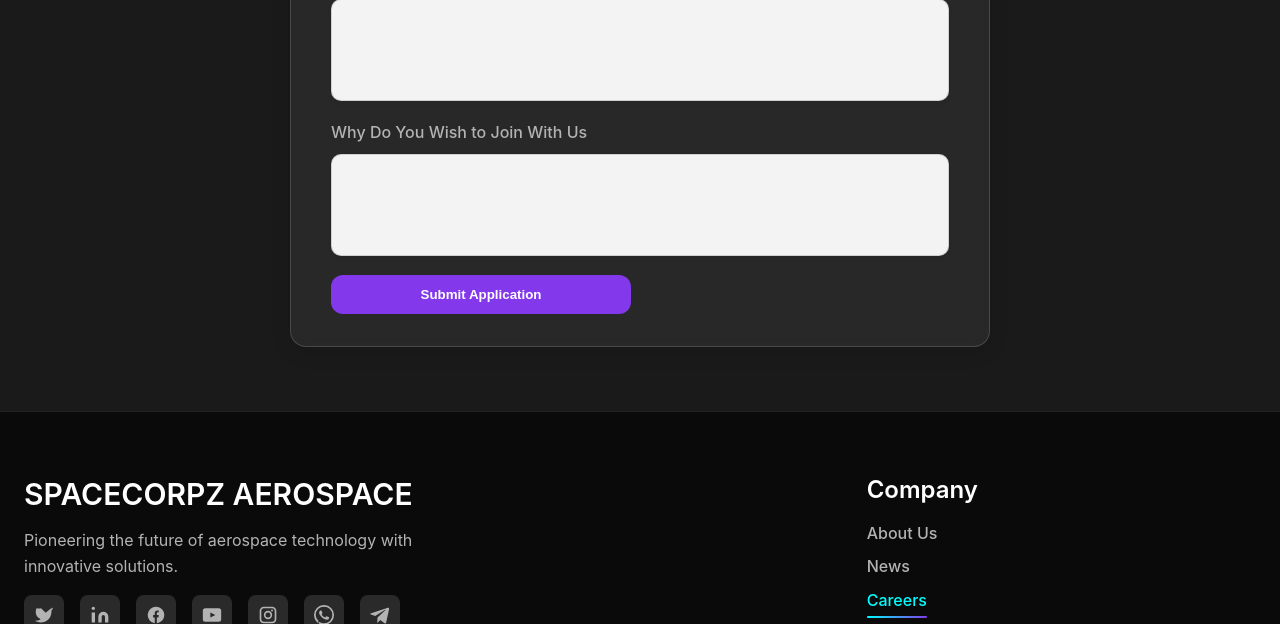
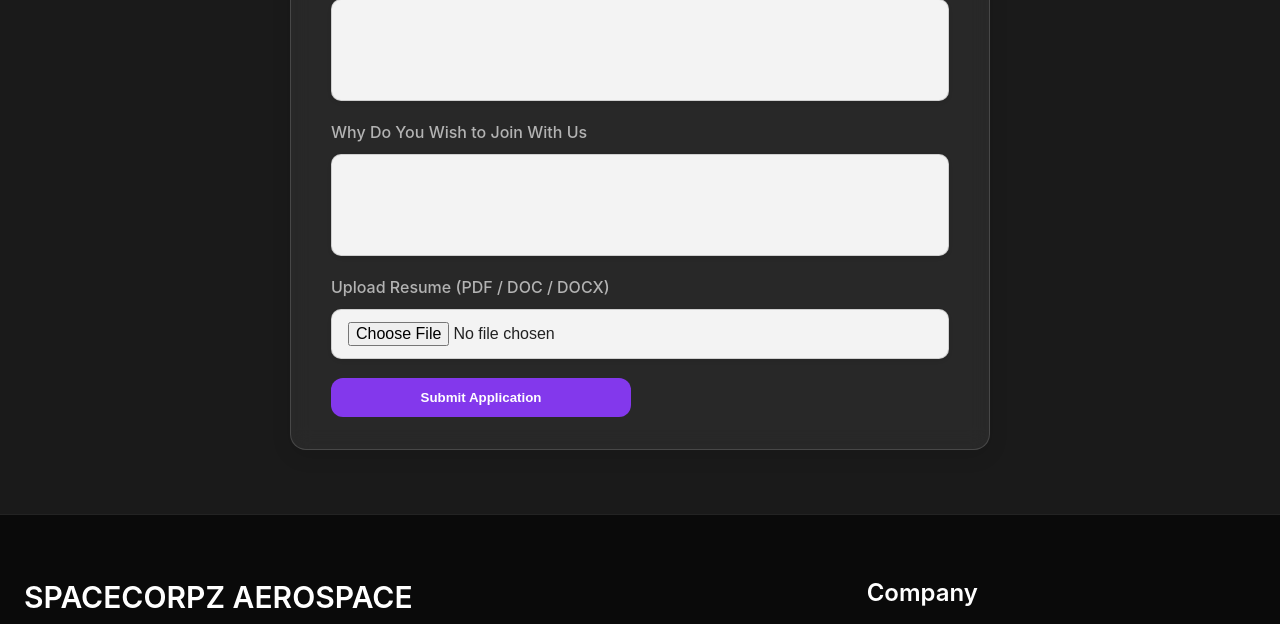
Before and after one commit to ajai-au/spacecorpz-web, a Django app: page /careers in a window 1280 px wide. Shown: the part 3087-3711 px from the top of the page. Run offline with Django 5.2, Linux system fonts and the light colour scheme.

Commit message:
resume upload added

```diff
--- a/core/templates/careers.html
+++ b/core/templates/careers.html
@@ -102,7 +102,7 @@
       <div id="collab-success-trigger" data-success="true"></div>
     {% endif %}
 
-    <form method="POST"  action="{% url 'careers_page' %}" class="contact-form">
+    <form method="POST"  action="{% url 'careers_page' %}" class="contact-form" enctype="multipart/form-data">
       {% csrf_token %}
 
                 <div class="form-group">
@@ -140,6 +140,12 @@
                     <textarea id="reason" name="reason" rows="4" required></textarea>
                 </div>
 
+                <div class="form-group">
+                    <label for="resume">Upload Resume (PDF / DOC / DOCX)</label>
+                    <input type="file" id="resume" name="resume" accept=".pdf,.doc,.docx" required>
+                </div>
+
+
                 <button type="submit" class="btn-primary">Submit Application</button>
     </form>
   </div>
--- a/core/views.py
+++ b/core/views.py
@@ -155,6 +155,7 @@ def careers_view(request):
 		interest = request.POST.get("interest")
 		experience = request.POST.get("experience")
 		reason = request.POST.get("reason")
+		resume_file = request.FILES.get("resume")
 
 
 		subject = f"Job Application from {full_name}"
@@ -180,7 +181,7 @@ def careers_view(request):
 		recipient = settings.EMAIL_RECIPIENT
 		try:
 
-			send_async_send_email(subject, body, recipient)
+			send_async_send_email(subject, body, recipient,resume_file)
 			# Redirect with success flag
 			url = reverse("careers_page")
 			return redirect(f"{url}?success=1")
```
Also changed, not shown: core/send_mail.py (+8 -5 lines).
